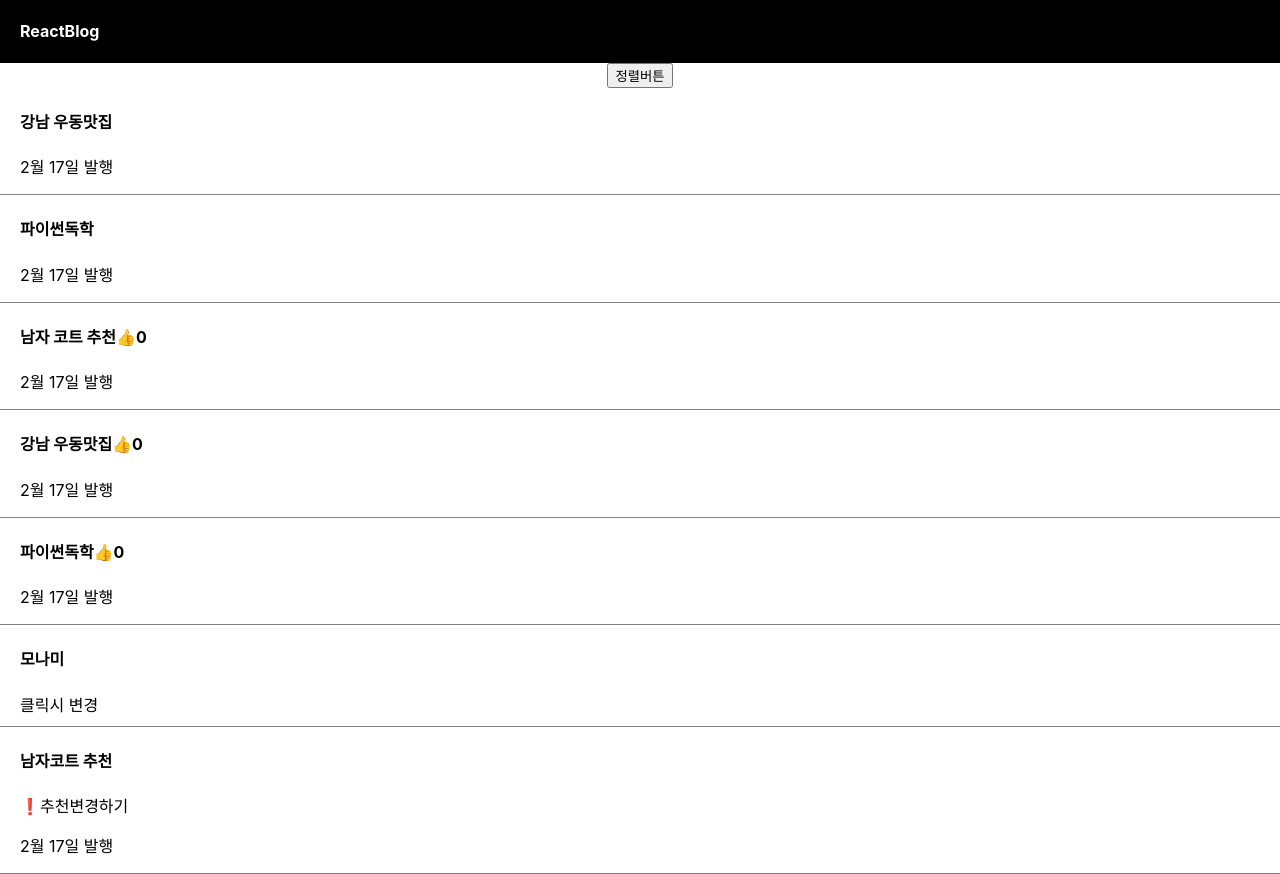
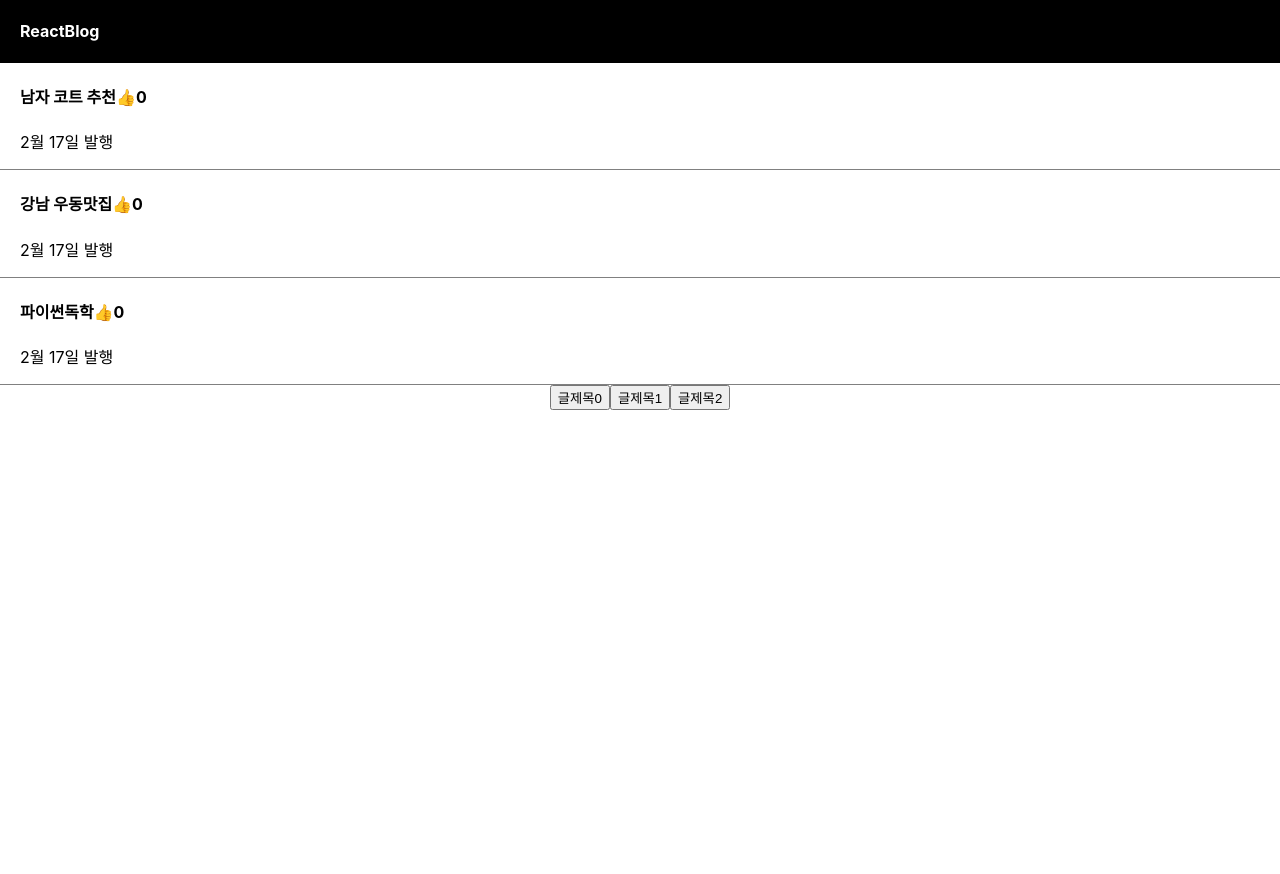
Before and after one commit to KittelLee/ReactReturn, a React (Create React App) app: page / in a window 1280 px wide. After the commit the page ends 800 px from the top, so only its background shows below. Built offline with nearby package versions, Linux system fonts and the light colour scheme.

Commit message:
Feat: props로 상세페이지 만들기

```diff
--- a/src/App.js
+++ b/src/App.js
@@ -2,15 +2,10 @@ import { useState } from "react";
 import "./App.css";
 
 function App() {
-  let [글제목, 글제목변경] = useState([
-    "남자 코트 추천",
-    "강남 우동맛집",
-    "파이썬독학",
-  ]);
-  let [따봉, 따봉변경] = useState([0, 0, 0]);
-  let [clothes, setClothes] = useState("남자코트 추천");
-  let [pen, setPen] = useState("모나미");
+  let [글제목] = useState(["남자 코트 추천", "강남 우동맛집", "파이썬독학"]);
+  let [따봉, 따봉변경] = useState(0);
   let [modal, setModal] = useState(false);
+  let [title, setTitle] = useState(0);
 
   [1, 2, 3].map(function (a) {
     return "1233211";
@@ -22,71 +17,53 @@ function App() {
         <h4>ReactBlog</h4>
       </div>
 
-      <button
-        onClick={() => {
-          let copy = [...글제목];
-          copy.sort();
-          글제목변경(copy);
-        }}
-      >
-        {" "}
-        정렬버튼{" "}
-      </button>
-
-      <div className="list">
-        <h4>{글제목[1]} </h4>
-        <p>2월 17일 발행</p>
-      </div>
-
-      <div className="list">
-        <h4
-          onClick={() => {
-            setModal(!modal);
-          }}
-        >
-          {글제목[2]}
-        </h4>
-        <p>2월 17일 발행</p>
-      </div>
-
       {글제목.map(function (a, i) {
         return (
           <div className="list" key={i}>
-            <h4>
+            <h4
+              onClick={() => {
+                setModal(true);
+                setTitle(i);
+              }}
+            >
               {글제목[i]}
               <span
                 onClick={() => {
-                  let copy = [...따봉];
-                  copy[i] = copy[i] + 1;
-                  따봉변경(copy);
+                  따봉변경(따봉 + 1);
                 }}
               >
                 👍
               </span>
-              {따봉[i]}
+              {따봉}
             </h4>
             <p>2월 17일 발행</p>
           </div>
         );
       })}
 
-      <div className="list" style={{ paddingBottom: "10px" }}>
-        <h4>{pen}</h4>
-        <span onClick={() => setPen("제트스트림")}>클릭시 변경</span>
-      </div>
+      <button
+        onClick={() => {
+          setTitle(0);
+        }}
+      >
+        글제목0
+      </button>
+      <button
+        onClick={() => {
+          setTitle(1);
+        }}
+      >
+        글제목1
+      </button>
+      <button
+        onClick={() => {
+          setTitle(2);
+        }}
+      >
+        글제목2
+      </button>
 
-      <div className="list">
-        <h4>{clothes}</h4>
-        <span
-          onClick={() => {
-            setClothes("여자 코트 추천");
-          }}
-        >
-          ❗️추천변경하기
-        </span>
-        <p>2월 17일 발행</p>
-      </div>
-      {modal == true ? <Modal 글제목변경={글제목변경} 글제목={글제목} /> : null}
+      {modal == true ? <Modal title={title} 글제목={글제목} /> : null}
     </div>
   );
 }
@@ -94,16 +71,10 @@ function App() {
 function Modal(props) {
   return (
     <div className="modal">
-      <h4>{props.글제목[0]}</h4>
+      <h4>{props.글제목[props.title]}</h4>
       <p>날짜</p>
       <p>상세내용</p>
-      <button
-        onClick={() => {
-          props.글제목변경(["여자코트 추천", "강남우동맛집", "파이썬독학"]);
-        }}
-      >
-        글수정
-      </button>
+      <button>글수정</button>
     </div>
   );
 }
```
